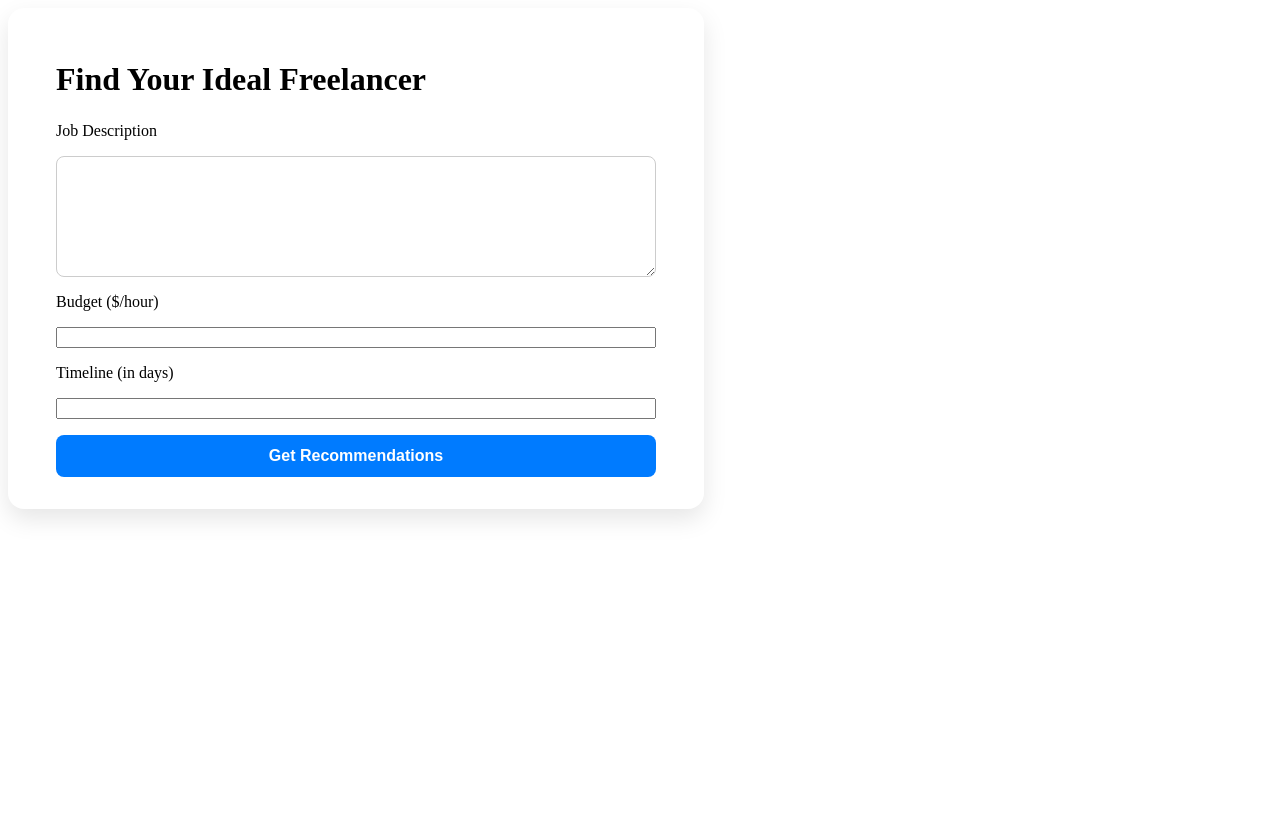
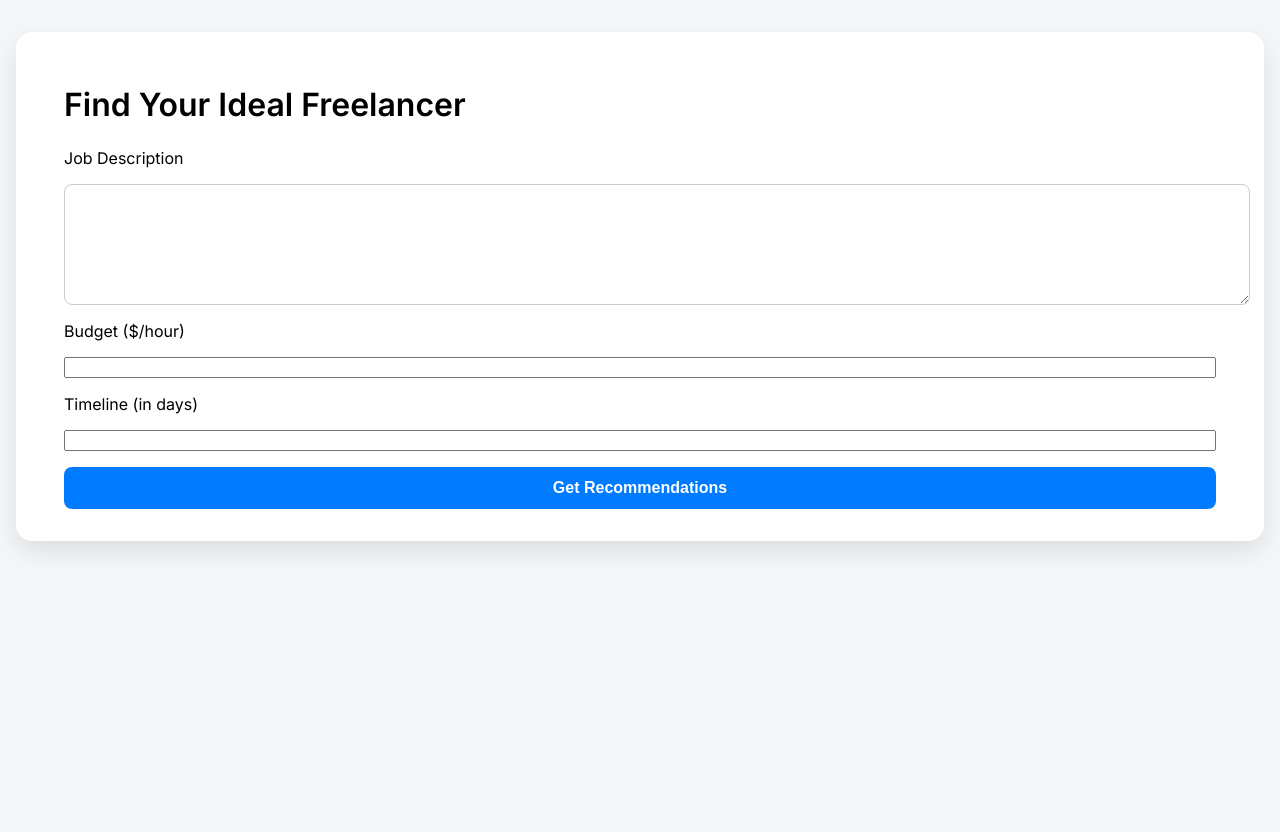
Before and after one commit to misbah17311/Freelance_Recommendor, a FastAPI app: page / in a window 1280 px wide. Before the commit the page ends 519 px from the top, so only its background shows below. Run offline with FastAPI, Linux system fonts and the light colour scheme.

Commit message:
Update style.css

```diff
--- a/static/style.css
+++ b/static/style.css
@@ -1,19 +1,12 @@
 @import url('https://fonts.googleapis.com/css2?family=Inter:wght@400;600&display=swap');
 
 body {
-   body {
     font-family: 'Inter', sans-serif;
     background-color: #f4f6f8;
     margin: 0;
     padding: 0;
-    display: flex;
-    align-items: center;
-    justify-content: center;
-    /* height: 100vh;  <-- REMOVE or COMMENT this */
-    min-height: 100vh; /* <-- REPLACE with this */
-    flex-direction: column; /* <-- add this to allow top-down stacking */
-}
-
+    min-height: 100vh;
+    overflow-x: hidden;
 }
 
 .container {
@@ -21,8 +14,9 @@ body {
     padding: 2rem 3rem;
     border-radius: 16px;
     box-shadow: 0 10px 25px rgba(0, 0, 0, 0.1);
-    width: 100%;
-    max-width: 600px;
+    width: 90%;
+    max-width: none;
+    margin: 2rem auto;
 }
 
 h2 {
@@ -44,6 +38,7 @@ textarea {
     border-radius: 8px;
     border: 1px solid #ccc;
     transition: border-color 0.3s;
+    width: 100%;
 }
 
 input[type="text"]:focus,
@@ -75,3 +70,7 @@ button:hover {
     border-left: 4px solid #007bff;
     border-radius: 8px;
 }
+
+.freelancer {
+    margin-bottom: 2rem;
+}
```
